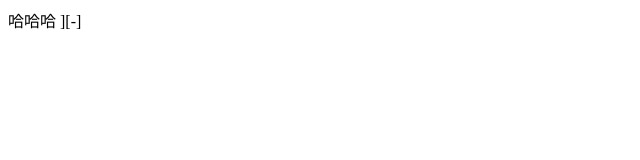
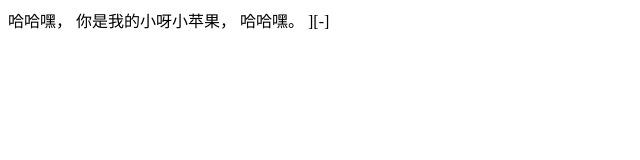
Before and after one commit to zr-gogogo/-, a plain HTML site: page index.html in a window 1280 px wide. Shown: the whole page, without its empty margins (0-640 px from the left). Drawn offline with Linux system fonts and the light colour scheme.

Commit message:
第二次修改index

```diff
--- a/index.html
+++ b/index.html
@@ -6,7 +6,9 @@
     <title>Document</title>
 </head>
 <body>
-    哈哈哈
+    哈哈嘿，
+    你是我的小呀小苹果，
+    哈哈嘿。
 </body>
 </html>
 ][-]
```
